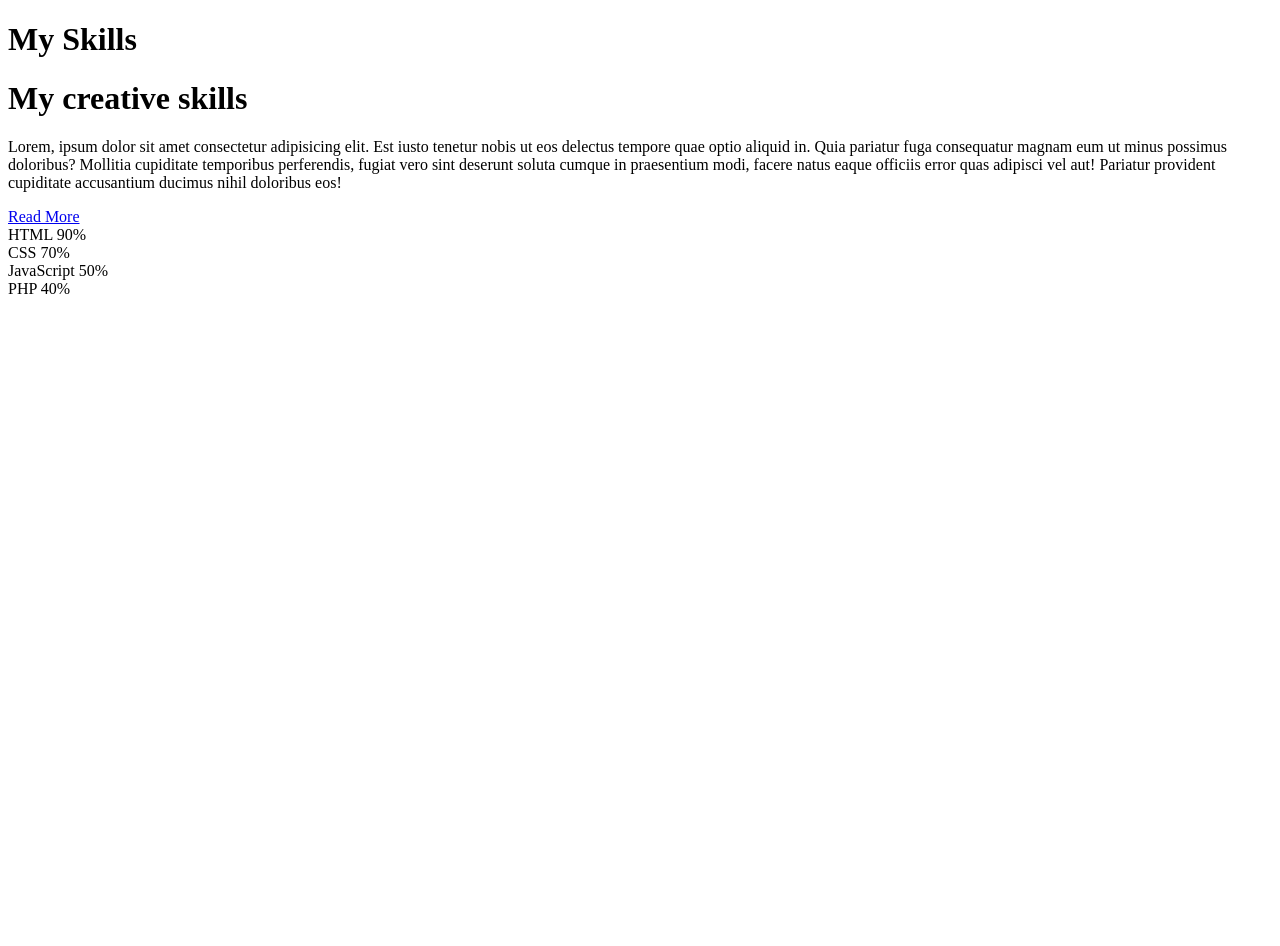
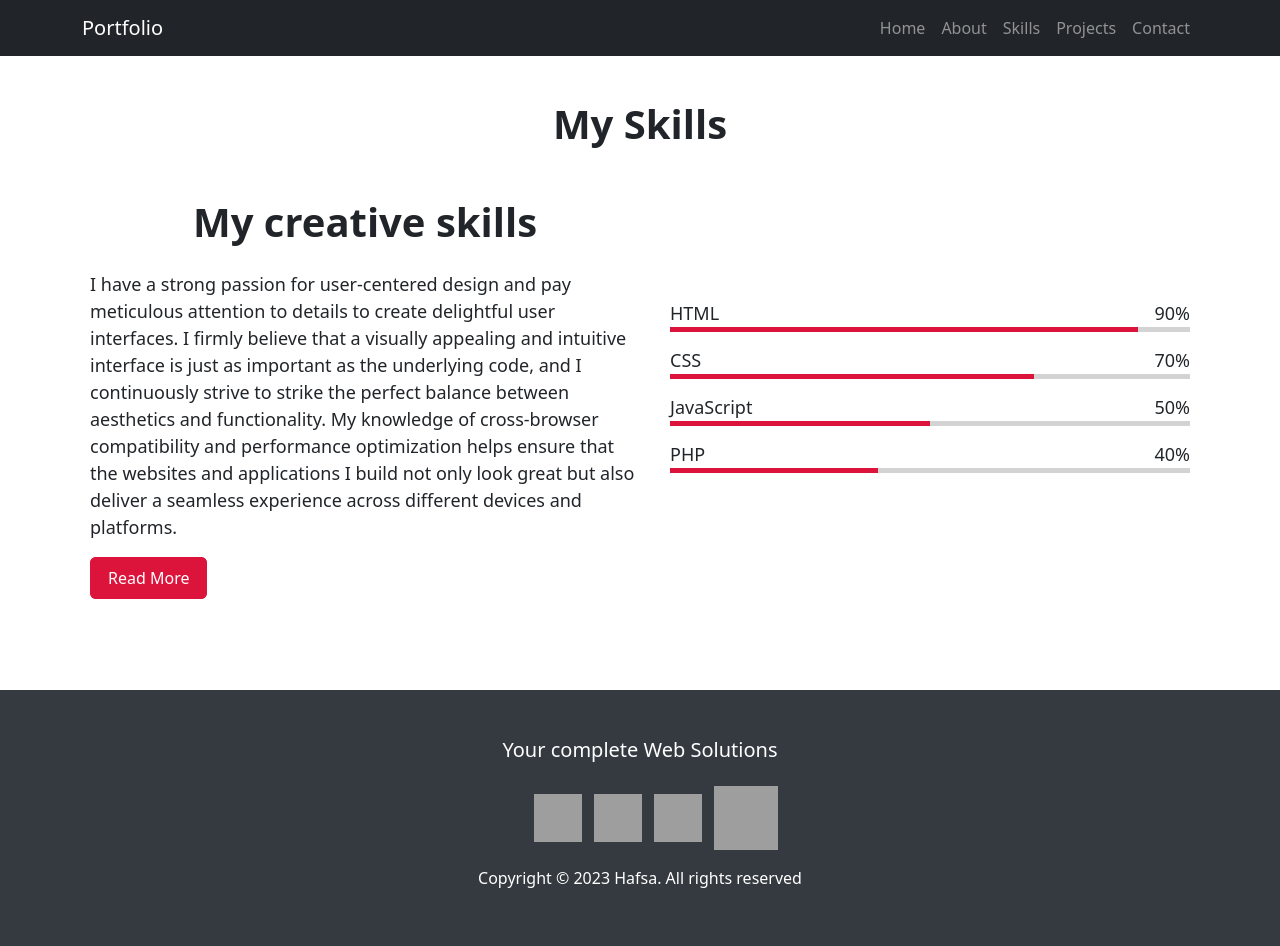
Before and after one commit to hafsamuskan/PORTFOLIO, a plain HTML site: page skills.html in a window 1280 px wide. Before the commit the page ends 800 px from the top, so only its background shows below. Drawn offline with nearby package versions, Linux system fonts and the light colour scheme; grey boxes are pictures that could not be loaded.

Commit message:
Update skills.html

```diff
--- a/skills.html
+++ b/skills.html
@@ -4,16 +4,59 @@
     <meta charset="UTF-8">
     <meta name="viewport" content="width=device-width, initial-scale=1.0">
     <title>Skills</title>
-    <link rel="stylesheet" href="s1.css">
+    <link rel="stylesheet" href="style.css">
+    <link rel="stylesheet" href="https://cdn.jsdelivr.net/npm/bootstrap@4.6.2/dist/css/bootstrap.min.css">
+
+    <!-- jQuery library -->
+    <script src="https://cdn.jsdelivr.net/npm/jquery@3.6.4/dist/jquery.slim.min.js"></script>
+
+    <!-- Popper JS -->
+    <script src="https://cdn.jsdelivr.net/npm/popper.js@1.16.1/dist/umd/popper.min.js"></script>
+
+    <!-- Latest compiled JavaScript -->
+    <script src="https://cdn.jsdelivr.net/npm/bootstrap@4.6.2/dist/js/bootstrap.bundle.min.js"></script>
+    <!-- bootstrap CDN -->
+    <link href="https://cdn.jsdelivr.net/npm/bootstrap@5.2.3/dist/css/bootstrap.min.css" rel="stylesheet">
+    <script src="https://cdn.jsdelivr.net/npm/bootstrap@5.2.3/dist/js/bootstrap.min.js"></script>
 </head>
 <body>
+    <nav class="navbar navbar-expand-lg bg-dark navbar-dark fixed-top navbarScroll">
+        <div class="container">
+            <a class="navbar-brand" href="#">Portfolio</a>
+            <button class="navbar-toggler" type="button" data-bs-toggle="collapse"
+                data-bs-target="#navbarSupportedContent" aria-controls="navbarSupportedContent" aria-expanded="false"
+                aria-label="Toggle navigation">
+                <span class="navbar-toggler-icon"></span>
+            </button>
+            <div class="collapse navbar-collapse" id="navbarSupportedContent">
+                <ul class="navbar-nav ms-auto text-counter">
+                    <li class="nav-item">
+                        <a class="nav-link" href="index.html">Home</a>
+                    </li>
+                    <li class="nav-item">
+                        <a class="nav-link" href="#about">About</a>
+                    </li>
+                    <li class="nav-item">
+                        <a class="nav-link" href="skills.html">Skills</a>
+                    </li>
+                    <li class="nav-item">
+                        <a class="nav-link" href="project.html">Projects</a>
+                    </li>
+                    <li class="nav-item">
+                        <a class="nav-link" href="#contact">Contact</a>
+                    </li>
+                </ul>
+            </div>
+        </div>
+    </nav>
     <div id="skills">
         <h1>My Skills</h1>
         <div class="content">
             <div class="left">
                 <h1>My creative skills</h1>
-                <p>Lorem, ipsum dolor sit amet consectetur adipisicing elit. Est iusto tenetur nobis ut eos delectus tempore quae optio aliquid in. Quia pariatur fuga consequatur magnam eum ut minus possimus doloribus?
-                Mollitia cupiditate temporibus perferendis, fugiat vero sint deserunt soluta cumque in praesentium modi, facere natus eaque officiis error quas adipisci vel aut! Pariatur provident cupiditate accusantium ducimus nihil doloribus eos!</p>
+                <p>
+                    I have a strong passion for user-centered design and pay meticulous attention to details to create delightful user interfaces.  I firmly believe that a visually appealing and intuitive interface is just as important as the underlying code, and I continuously strive to strike the perfect balance between aesthetics and functionality. My knowledge of cross-browser compatibility and performance optimization helps ensure that the websites and applications I build not only look great but also deliver a seamless experience across different devices and platforms.
+                </p>
                 <a href="#">Read More</a>
             </div>
             <div class="right">
@@ -48,5 +91,31 @@
             </div>
         </div>
     </div>
+    <footer class="text-center pt-5">
+        <div class="container">
+            <h5 class="para">Your complete Web Solutions</h5>
+            <div class="pt-3" id="icons">
+
+                <ul>
+                    <li class="list-inline-item">
+                        <a href="#"><img width="48" height="48" src="https://img.icons8.com/fluency/48/facebook-new.png" alt="facebook-new"/></a>
+                    </li>
+                    <li class="list-inline-item">
+                        <a href="#"><img width="48" height="48" src="https://img.icons8.com/fluency/48/instagram-new.png" alt="instagram-new"/></a>
+                    </li>
+                    </li>
+                    <li class="list-inline-item">
+                        <a href="#"><img width="48" height="48" src="https://img.icons8.com/fluency/48/linkedin.png" alt="linkedin"/></a>
+                    </li>
+                    <li class="list-inline-item">
+                        <a href="#"><img width="64" height="64" src="https://img.icons8.com/glyph-neue/64/github.png" alt="github"/></a>
+                    </li>
+                </ul>
+            </div>
+        </div>
+        <div class="para">
+            <p>Copyright © 2023 Hafsa. All rights reserved</p>
+        </div>
+    </footer>
 </body>
 </html>
```
